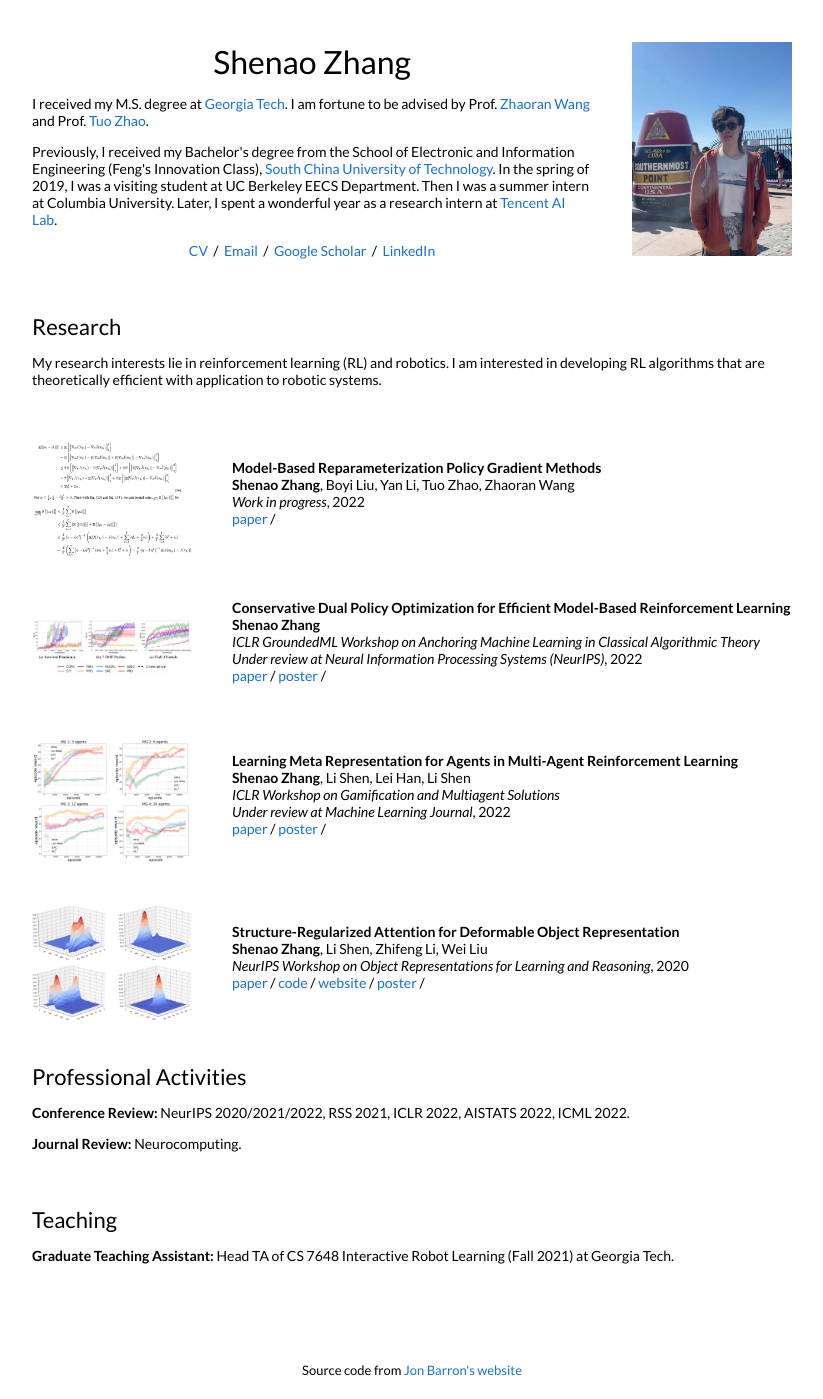
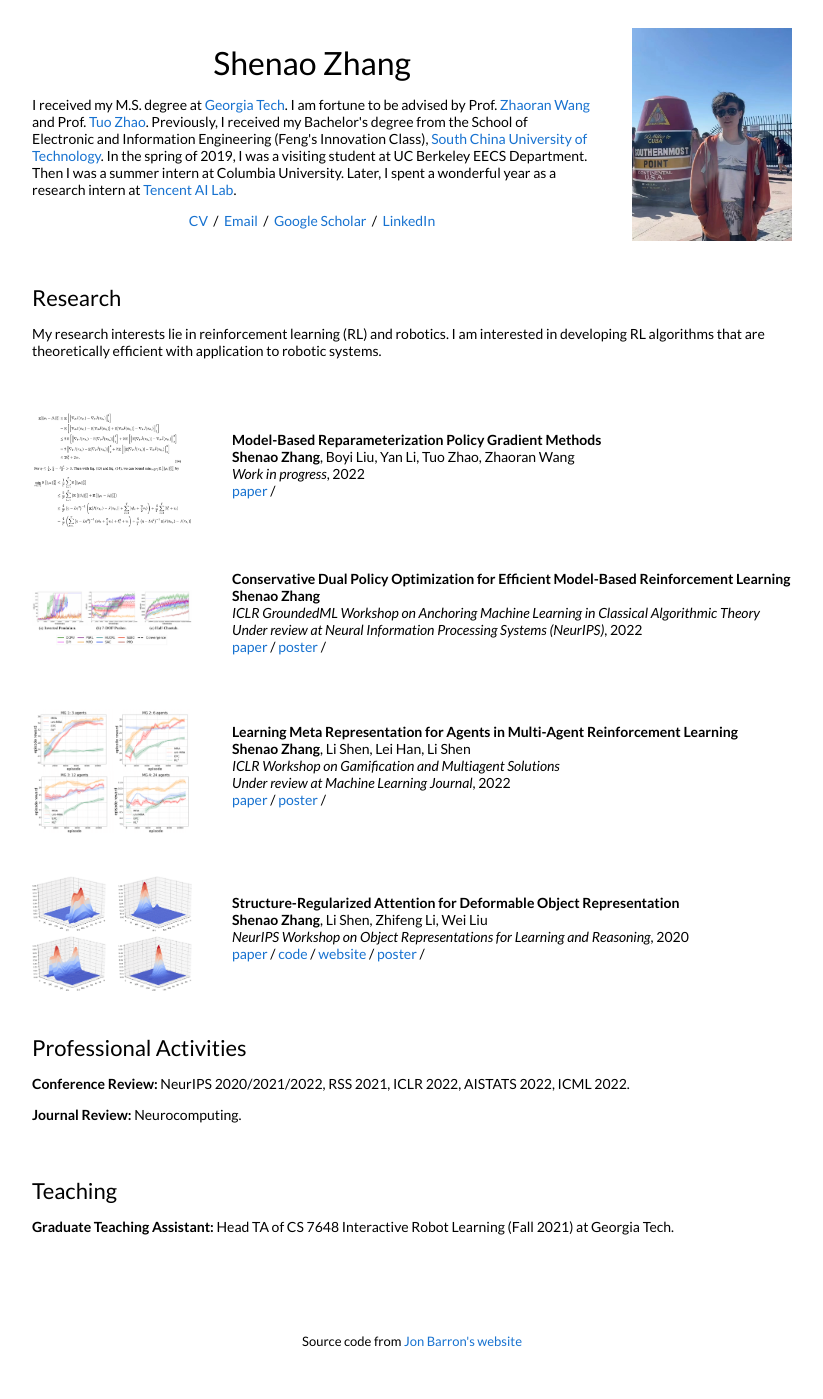
Before and after one commit to shenao-zhang/shenao-zhang.github.io, a Jekyll site: the page built from _posts/2021-12-02-mbpg.markdown, in a window 1280 px wide. Shown: the whole page, without its empty margins (228-1051 px from the left). Built offline with Jekyll 4.4.1, drawn with Linux system fonts in a browser that asks for light colours; after the commit the page ends 1370 px from its top, so only the background shows below that.

Commit message:
Update default.html

```diff
--- a/_layouts/default.html
+++ b/_layouts/default.html
@@ -25,10 +25,7 @@
               <h1>
                 Shenao Zhang
               </h1>
-              <p>I received my M.S. degree at <a href="https://www.gatech.edu/">Georgia Tech</a>. I am fortune to be advised by Prof. <a href="https://zhaoranwang.github.io/">Zhaoran Wang</a> and Prof. <a href="https://www2.isye.gatech.edu/~tzhao80/">Tuo Zhao</a>.
-              </p>
-              <p>
-                Previously, I received my Bachelor's degree from the School of Electronic and Information Engineering (Feng's Innovation Class), <a href="https://www.scut.edu.cn/en/">South China University of Technology</a>. In the spring of 2019, I was a visiting student at UC Berkeley EECS Department. Then I was a summer intern at Columbia University. Later, I spent a wonderful year as a research intern at  <a href="https://ai.tencent.com/ailab/en/index/">Tencent AI Lab</a>.
+              <p>I received my M.S. degree at <a href="https://www.gatech.edu/">Georgia Tech</a>. I am fortune to be advised by Prof. <a href="https://zhaoranwang.github.io/">Zhaoran Wang</a> and Prof. <a href="https://www2.isye.gatech.edu/~tzhao80/">Tuo Zhao</a>. Previously, I received my Bachelor's degree from the School of Electronic and Information Engineering (Feng's Innovation Class), <a href="https://www.scut.edu.cn/en/">South China University of Technology</a>. In the spring of 2019, I was a visiting student at UC Berkeley EECS Department. Then I was a summer intern at Columbia University. Later, I spent a wonderful year as a research intern at  <a href="https://ai.tencent.com/ailab/en/index/">Tencent AI Lab</a>.
               </p>
               <p style="text-align:center">
                 <a href="https://shenao-zhang.github.io/cv/Shenao_resume.pdf">CV</a> &nbsp;/&nbsp;
```
